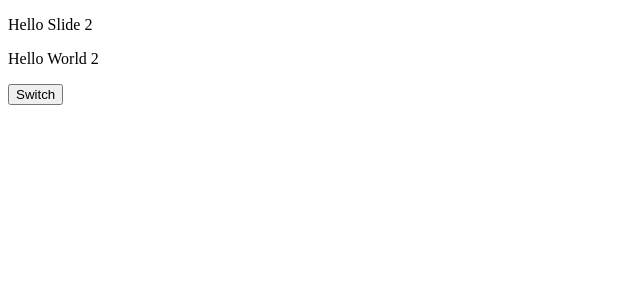
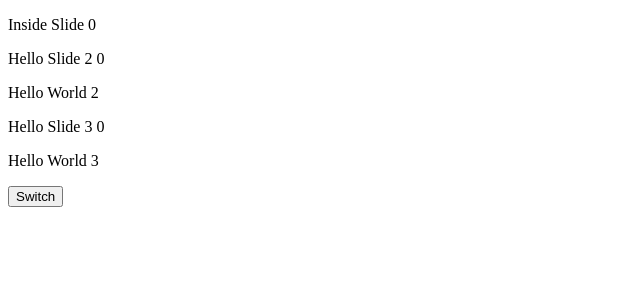
Before and after one commit to shannonlal/react-slider, a React app: page / in a window 1280 px wide. Shown: the top 300 px of the page, without its empty margins (0-640 px from the left). Built offline with nearby package versions, Linux system fonts and the light colour scheme.

Commit message:
Check in basic page share

```diff
--- a/src/components/PageSlide.jsx
+++ b/src/components/PageSlide.jsx
@@ -9,6 +9,7 @@ class PageSlide extends React.Component{
 
   constructor( props ){
     super(props);
+    console.log( ' Id '+ this.props.slideId );
 
   }
 
@@ -28,7 +29,7 @@ class PageSlide extends React.Component{
 
     console.log( 'Shannon ', this.props.slideVisible );
 
-    let slideVisible = 'slideNotVisible'
+    let slideVisible = 'slideNotVisible';
     if( this.props.slideVisible  === "true" ){
       slideVisible = 'slideVisible';
     }
--- a/src/components/Slider.jsx
+++ b/src/components/Slider.jsx
@@ -10,6 +10,12 @@ class Slider extends React.Component{
 
   constructor( props ){
     super(props);
+    this.state = {
+      currentSlide :0,
+      numberOfSlides: 0
+    };
+
+    this.switchSlide = this.switchSlide.bind( this );
   }
 
   componentWillMount(){
@@ -21,10 +27,18 @@ class Slider extends React.Component{
   }
 
   switchSlide(){
+      console.log( 'Switching Slide');
+      let nextSlide = this.state.currentSlide+1;
+      this.setState({currentSlide: nextSlide});
+  }
 
-      //1. TODO Need to switch state.
-      //Switch state before load
-      //2. Load pages from
+  slideVisible(){
+    console.log( 'The Id ->' + this.props.slideId );
+    let slideVisible = 'slideNotVisible';
+
+    if( this.props.slideVisible  === "true" ){
+      slideVisible = 'slideVisible';
+    }
   }
 
 
@@ -33,24 +47,24 @@ class Slider extends React.Component{
 
     return (
           <div className="pageSlider">
-            <PageSlide  sliderTitle="Slide 1" sliderDescription="Hello World Description 1" slideVisible="false">
-                  <p>Inside Slide</p>
+            <PageSlide  slideVisible="true" onChange={this.slideVisible} slideId="1">
+                  <p>Inside Slide {this.state.currentSlide}</p>
 
             </PageSlide>
-            <PageSlide  slideVisible="true" >
+            <PageSlide  slideVisible="true" onChange={this.slideVisible} slideId="2">
               <div>
-                <p>Hello Slide 2</p>
+                <p>Hello Slide 2 {this.state.currentSlide}</p>
                 <p>Hello World 2</p>
               </div>
             </PageSlide>
-            <PageSlide  sliderTitle="Slide 3" sliderDescription="Hello World Description 3" slideVisible="false" >
+            <PageSlide  slideVisible="true" onChange={this.slideVisible} slideId="3">
               <div>
-                <p>Hello Slide 2</p>
-                <p>Hello World 2</p>
+                <p>Hello Slide 3 {this.state.currentSlide}</p>
+                <p>Hello World 3</p>
               </div>
             </PageSlide>
             <div className="switchButton">
-              <button id="switch" >Switch</button>
+              <button id="switch" onClick={ this.switchSlide }>Switch</button>
             </div>
           </div>
 
```
